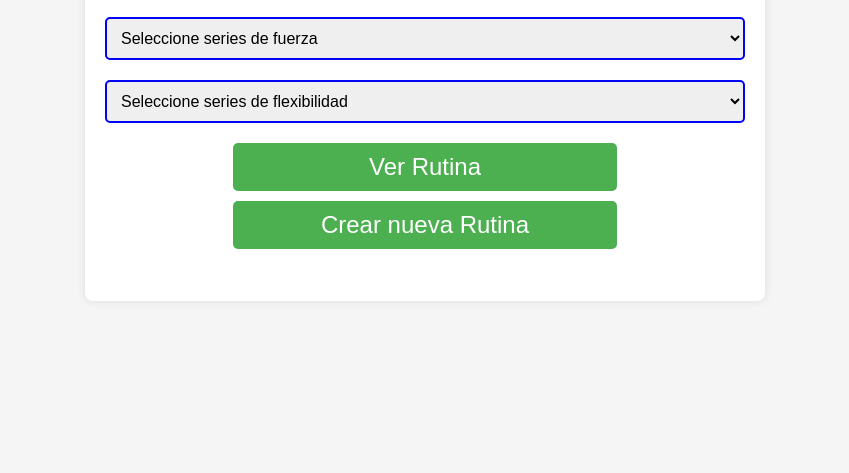
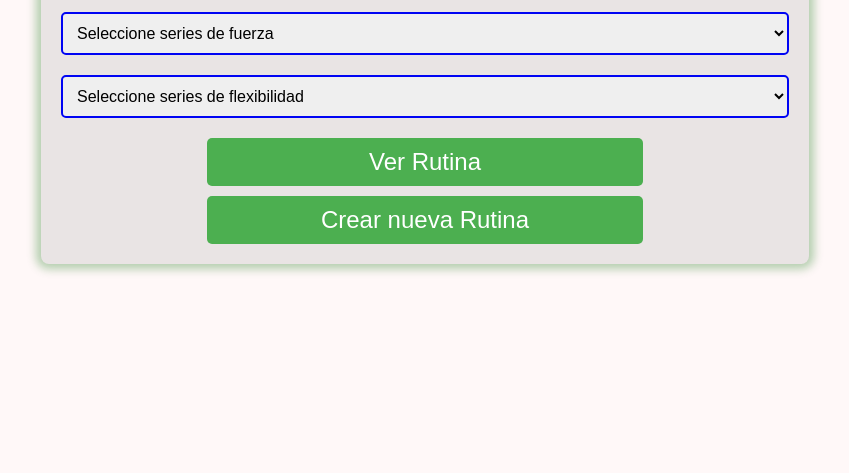
Before and after one commit to Lucasrot/Rutina, a plain HTML site: page index.html in a window 1280 px wide. Shown: the part 327-800 px from the top of the page, without its empty margins (215-1064 px from the left). Drawn offline with Linux system fonts and the light colour scheme.

Commit message:
entrega 2

```diff
--- a/main.js
+++ b/main.js
@@ -6,7 +6,6 @@ const rutina = () => {
         fuerza: document.getElementById("seriesFuerza").value,
         flexibilidad: document.getElementById("seriesFlexibilidad").value,
     };
-
     if (ejercicios.calentamiento && ejercicios.fuerza && ejercicios.flexibilidad) {
         rutinaRealizada.push(ejercicios);
         localStorage.setItem('rutinaRealizada', JSON.stringify(rutinaRealizada));
--- a/style.css
+++ b/style.css
@@ -1,6 +1,12 @@
+* {
+    padding: 0;
+    margin: 0;
+    box-sizing: border-box;
+}
+
 body {
     font-family: Arial, sans-serif;
-    background-color: #f5f5f5;
+    background-color: #fff8f8;
     display: flex;
     justify-content: center;
     align-items: center;
@@ -9,15 +15,19 @@ body {
 }
 
 #app {
-    background: white;
+    background: rgb(233, 228, 228);
     padding: 20px;
     border-radius: 8px;
-    box-shadow: 0 0 10px rgba(0, 0, 0, 0.1);
+    box-shadow: 0px 0px 10px 5px rgba(3, 110, 3, 0.3);
     text-align: center;
-    width: 50%;
+    width: 60%;
     display: flex;
     flex-direction: column;
     align-items: center;
+    -webkit-border-radius: 8px;
+    -moz-border-radius: 8px;
+    -ms-border-radius: 8px;
+    -o-border-radius: 8px;
 }
 
 .boton {
@@ -38,7 +48,7 @@ body {
 }
 
 select {
-    font: 1rem sans-serif;
+    font: 1em sans-serif;
     width: 100%;
     padding: 10px;
     margin: 10px 0;
@@ -48,17 +58,13 @@ select {
 
 
 ul {
-    padding: 0;
     display: flex;
     flex-wrap: wrap;
-    flex-direction: row;
-    align-items: center;
-    align-content: center;
-    justify-content: center;
+    flex-direction: column;
 }
 
 li {
-    font-size: 1rem;
+    font-size: 1em;
     background: #f9f9f9;
     margin: 10px 0;
     border-radius: 4px;
@@ -70,7 +76,7 @@ li {
 }
 
 .botonCancelar{
-    height: 2rem;
+    height: 2em;
     width: auto;
     font-size: 1rem;
     margin: 4px;
```
Lines whose indentation alone changed are shown as unchanged.
